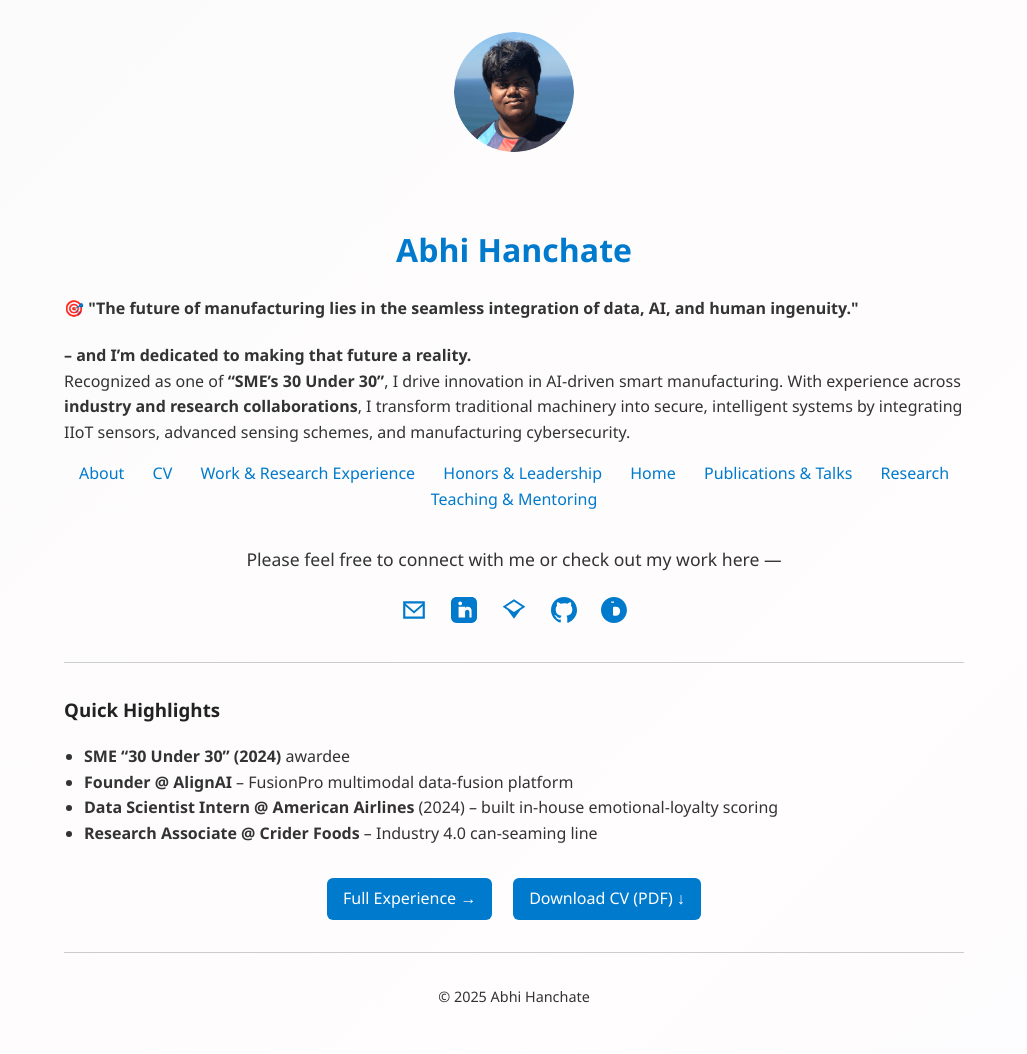
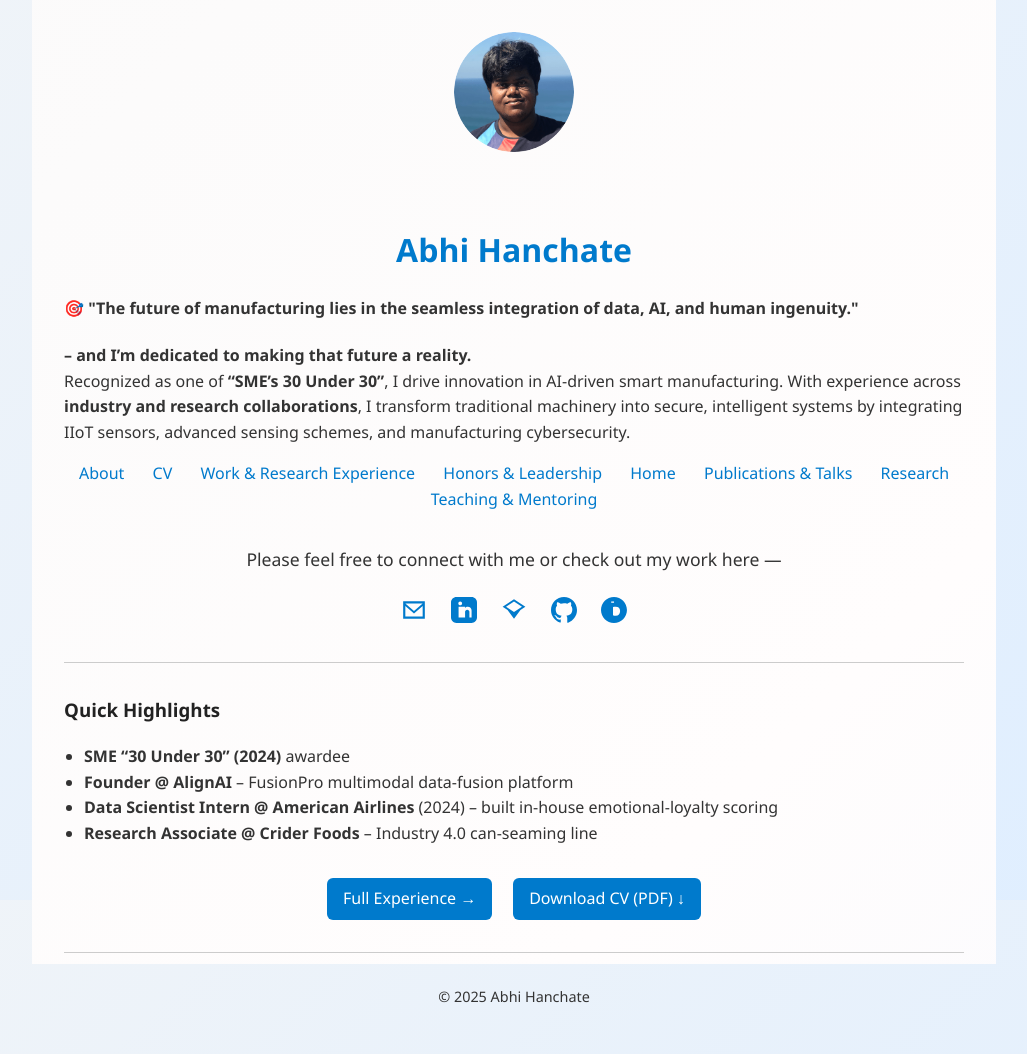
Before and after one commit to abhishekhanchate/abhishekhanchate.github.io, a Jekyll site: the page built from index.md, in a window 1280 px wide. Shown: the whole page, without its empty margins (126-1153 px from the left). Built offline with Jekyll 4.4.1, drawn with Linux system fonts in a browser that asks for light colours; after the commit the page ends 1008 px from its top, so only the background shows below that.

Commit message:
Update custom.css

```diff
--- a/assets/css/custom.css
+++ b/assets/css/custom.css
@@ -1,4 +1,17 @@
 /* /assets/css/custom.css */
+html, body {
+  height: 100%;
+  margin: 0;
+  padding: 0;
+  font-family: 'Segoe UI', 'Helvetica Neue', sans-serif;
+  font-size: 16px;
+  line-height: 1.6;
+  color: #333;
+  background: linear-gradient(135deg, #f0f4f8, #dfeeff);
+  background-attachment: fixed;
+  background-repeat: no-repeat;
+  background-size: cover;
+}
 
 /* ---------- Experience Block ---------- */
 .experience-block {
```
